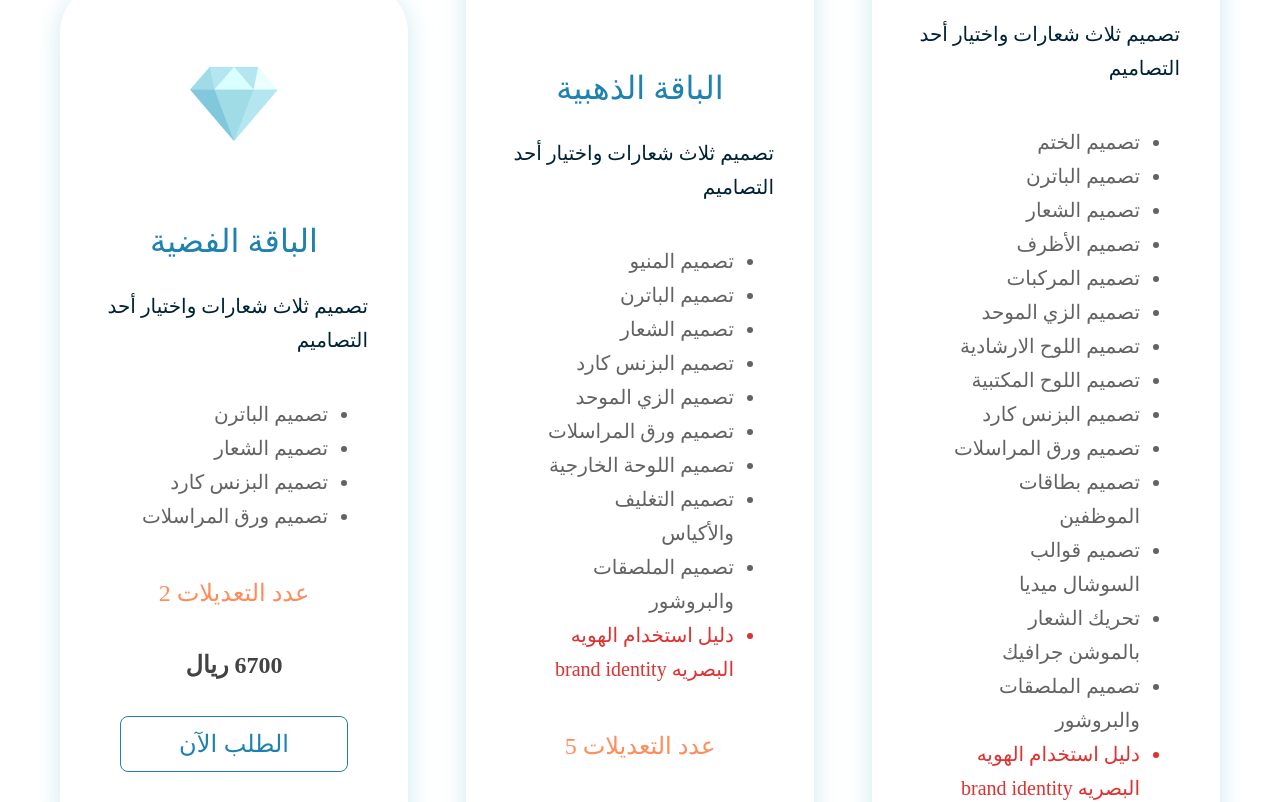
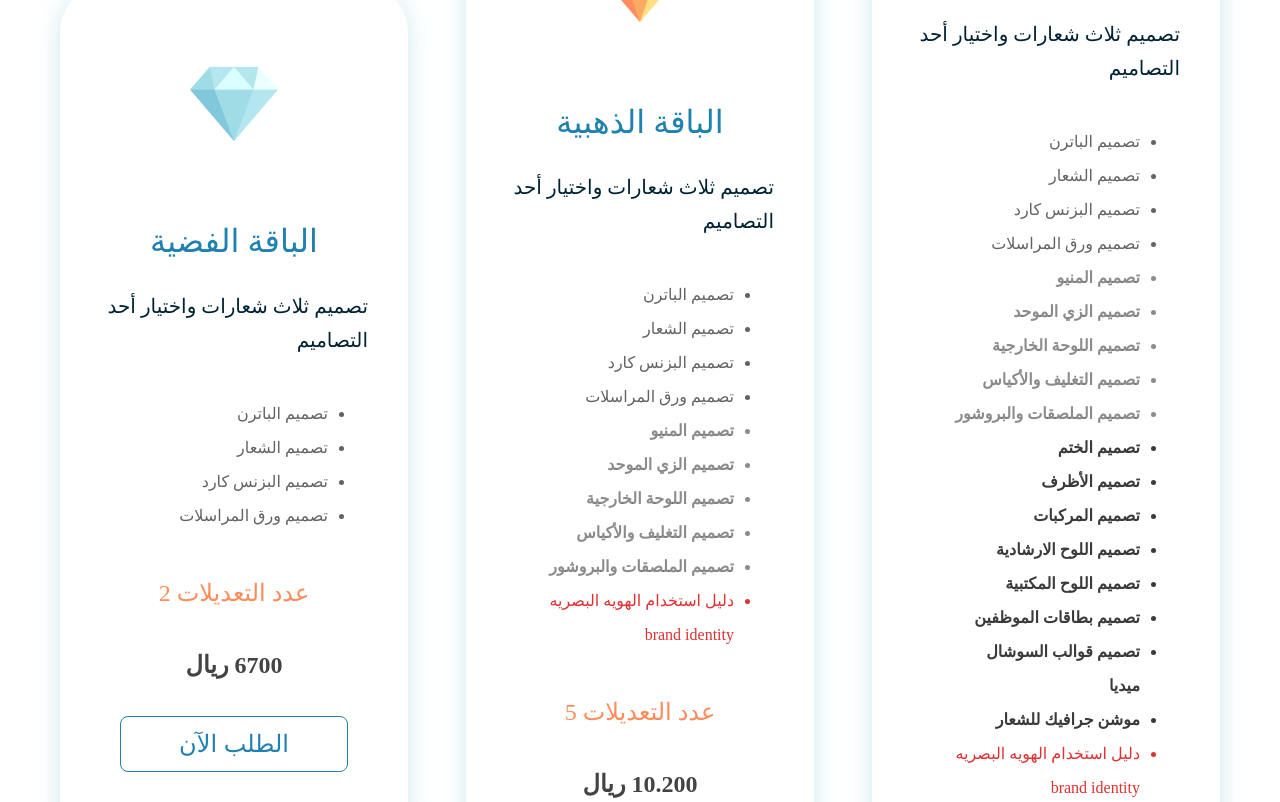
Before and after one commit to HebaMusleh/ziad-studio, a React (Create React App) app: page / in a window 1280 px wide. Shown: the part 2360-3162 px from the top of the page. Built offline with nearby package versions, Linux system fonts and the light colour scheme; a web font is replaced by a local one.

Commit message:
bold package

```diff
--- a/src/global/theme.js
+++ b/src/global/theme.js
@@ -58,7 +58,9 @@ export const lightTheme = {
     labelColor:"#353535",
     inputBG:"#F7F7F7",
     step:"#3A3A3A",
-    black:"#000"
+    black:"#000",
+    bold:"#646464bf",
+    extrabold:"#3A3A3A"
   },
 };
 
@@ -121,6 +123,8 @@ export const darkTheme = {
     labelColor:"#939292",
     inputBG:"#151515",
     step:"#D2D2D2",
-    black:"#eee"
+    black:"#eee",
+    bold:"#8b949e",
+    extrabold:"#eee"
   },
 };
--- a/src/mock/ar.json
+++ b/src/mock/ar.json
@@ -55,7 +55,7 @@
       "letterheadDesign": "تصميم ورق المراسلات",
       "employeeCardDesign": "تصميم بطاقات الموظفين",
       "socialMediaTemplateDesign": "تصميم قوالب السوشال ميديا",
-      "logoAnimation": "تحريك الشعار بالموشن جرافيك",
+      "logoAnimation": "موشن جرافيك للشعار",
       "posterDesign": "تصميم الملصقات والبروشور",
       "brandIdentityGuide": " دليل استخدام الهويه البصريه brand identity",
       "menuDesign": "تصميم المنيو",
--- a/src/pages/Home/packages/Card/index.jsx
+++ b/src/pages/Home/packages/Card/index.jsx
@@ -1,14 +1,9 @@
 import React from 'react';
-
 import { Wrapper } from './style';
-
 import BtnOrder from '../../../../components/BtnOrder';
-
 import { useTranslation } from 'react-i18next';
 
-
-
-const Card = ({ img, title, desc, price, num = 1, options,brand }) => {
+const Card = ({ img, title, desc, price, num = 1, options, brand }) => {
   const { t } = useTranslation();
 
   return (
@@ -23,9 +18,9 @@ const Card = ({ img, title, desc, price, num = 1, options,brand }) => {
         <h5>{desc}</h5>
         <ul>
           {options.map((opt, index) => (
-              <li key={index}>{opt}</li>
+            <li key={index} className={index >= 9 ? 'extraBold' : index >= 4 ? 'bold' : ''}>{opt}</li>
           ))}
-            {brand?<li className='brand'>{ t('brandIdentityGuide')}</li>:""}
+          {brand ? <li className='brand'>{t('brandIdentityGuide')}</li> : ''}
         </ul>
         <li className='edits'>
           {t('edit')} {num}
--- a/src/pages/Home/packages/Card/style.js
+++ b/src/pages/Home/packages/Card/style.js
@@ -70,8 +70,8 @@ export const Wrapper = styled.div`
   ul {
     padding:40px;
     li {
-      font-size: 1.25rem;
-      font-weight: 400;
+      font-size: 1rem;
+      font-weight: 500;
       line-height: 34px;
       letter-spacing: 0em;
       width: fit-content;
@@ -80,6 +80,14 @@ export const Wrapper = styled.div`
       @media (max-width: 768px) {
         font-size: .9rem;
       }
+    }
+    .bold{
+      font-weight:bold;
+      color:${(props) => props.theme.palette.bold};
+    }
+    .extraBold{
+      font-weight:bold;
+      color:${(props) => props.theme.palette.extrabold};
     }
   }
   .edits {
--- a/src/pages/Home/packages/index.jsx
+++ b/src/pages/Home/packages/index.jsx
@@ -21,20 +21,23 @@ const Packages = () => {
             price: `16.500 ${t('SAR')}`,
             num: 10,
             options: [
-                t('stampDesign'),
                 t('patternDesign'),
                 t('logoDesign'),
+                t('businessCardDesign'),
+                t('letterheadDesign'),
+                t('menuDesign'),
+                t('uniformDesign'),
+                t('externalSignDesign'),
+                t('packagingDesign'),
+                t('posterDesign'),
+                t('stampDesign'),
                 t('envelopeDesign'),
                 t('vehicleDesign'),
-                t('uniformDesign'),
                 t('signageDesign'),
                 t('deskSignDesign'),
-                t('businessCardDesign'),
-                t('letterheadDesign'),
                 t('employeeCardDesign'),
                 t('socialMediaTemplateDesign'),
                 t('logoAnimation'),
-                t('posterDesign'),
             ],
             brand:"true"
         },
@@ -45,12 +48,12 @@ const Packages = () => {
             price: `10.200 ${t('SAR')}`,
             num: 5,
             options: [
-                t('menuDesign'),
                 t('patternDesign'),
                 t('logoDesign'),
                 t('businessCardDesign'),
+                t('letterheadDesign'),
+                t('menuDesign'),
                 t('uniformDesign'),
-                t('letterheadDesign'),
                 t('externalSignDesign'),
                 t('packagingDesign'),
                 t('posterDesign'),
```
Lines whose indentation alone changed are shown as unchanged.
